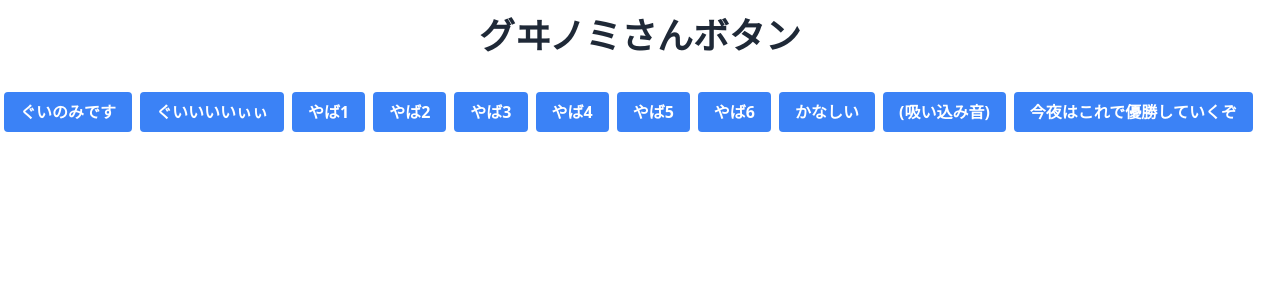
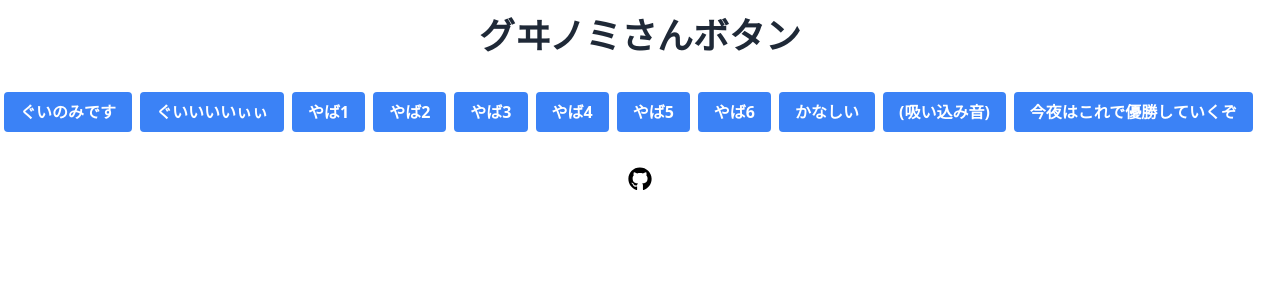
Before and after one commit to guwinomi/guwinomi-san-button, a React (Vite) app: page / in a window 1280 px wide. Shown: the top 300 px of the page. Built offline with nearby package versions, Linux system fonts and the light colour scheme.

Commit message:
feat: add a repository link

```diff
--- a/package.json
+++ b/package.json
@@ -12,7 +12,8 @@
   },
   "dependencies": {
     "react": "^17.0.0",
-    "react-dom": "^17.0.0"
+    "react-dom": "^17.0.0",
+    "react-icons": "^4.3.1"
   },
   "devDependencies": {
     "@types/react": "^17.0.0",
--- a/src/App.tsx
+++ b/src/App.tsx
@@ -1,4 +1,5 @@
 import React from "react";
+import { FaGithub } from "react-icons/fa";
 
 import AudioButton from "./components/AudioButton";
 import { sounds } from "./sounds";
@@ -17,6 +18,15 @@ const App: React.FC = () => {
           </li>
         ))}
       </ul>
+
+      <div className="mt-6 text-center text-2xl">
+        <a
+          title="guwinomi/guwinomi-san-button"
+          href="https://github.com/guwinomi/guwinomi-san-button"
+        >
+          <FaGithub className="inline" />
+        </a>
+      </div>
     </div>
   );
 };
```
Also changed, not shown: 1 other file (tests, documents, lock files or other folders).
